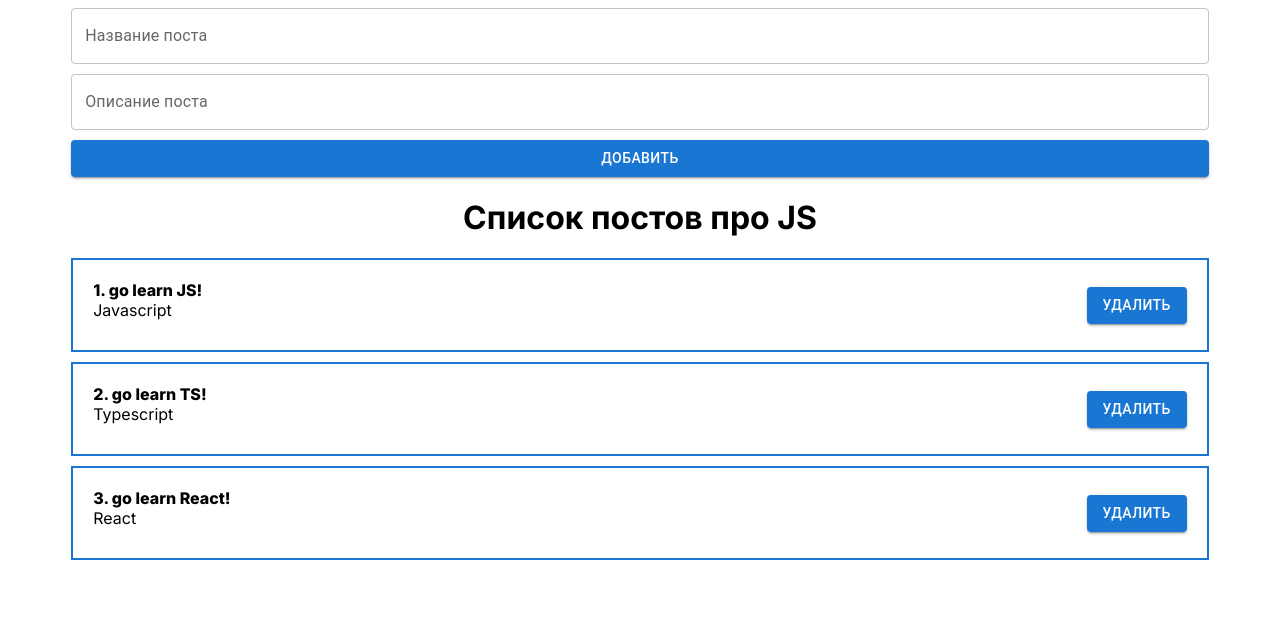
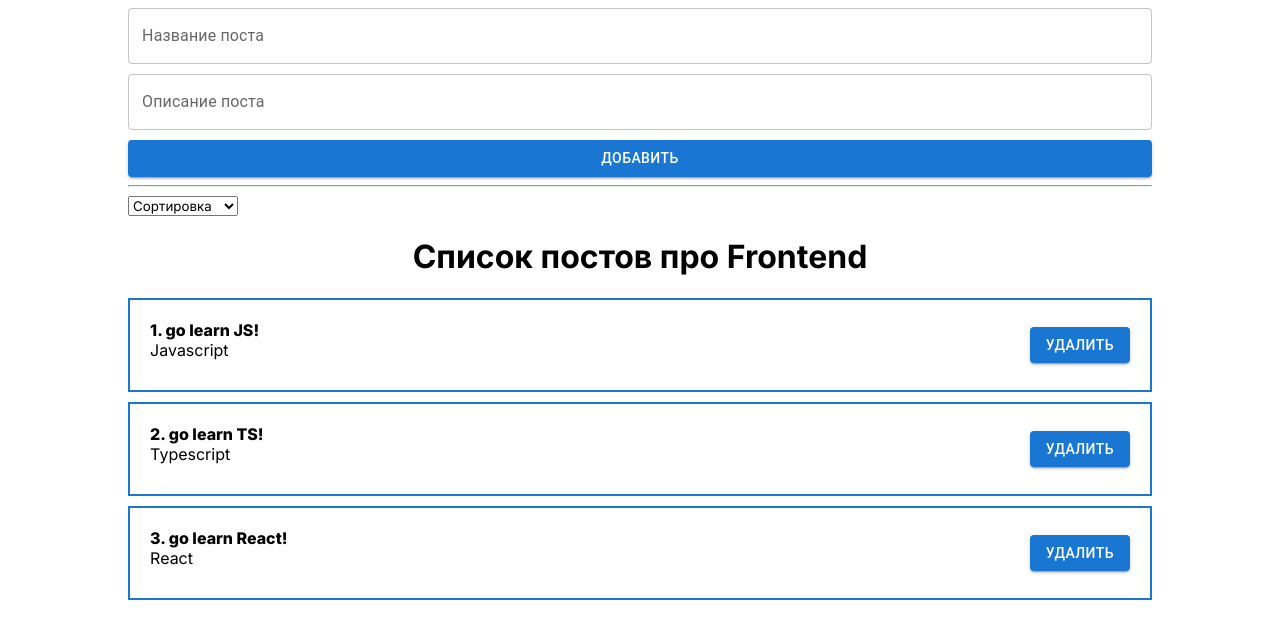
Before and after one commit to ArseniyK1/reactJS-knowledge, a React (Vite) app: page / in a window 1280 px wide. Shown: the top 638 px of the page. Built offline with nearby package versions, Linux system fonts and the light colour scheme.

Commit message:
added sort posts

```diff
--- a/src/App.jsx
+++ b/src/App.jsx
@@ -1,7 +1,9 @@
 import PostList from "./components/PostList/PostList";
 import PostForm from "./components/PostForm/PostForm";
+import styles from "./App.module.css";
 
 import { useState } from "react";
+import MySelect from "./UI/select/MySelect";
 
 function App() {
   const [posts, setPosts] = useState([
@@ -9,6 +11,13 @@ function App() {
     { id: 2, description: "Typescript", title: "go learn TS!" },
     { id: 3, description: "React", title: "go learn React!" },
   ]);
+
+  const [selectedSort, setSelectedSort] = useState("");
+
+  const sortsPosts = (sort) => {
+    setSelectedSort(sort);
+    setPosts([...posts].sort((a, b) => a[sort].localeCompare(b[sort])));
+  };
 
   const onCreateHandler = (newPost) => {
     setPosts([...posts, newPost]);
@@ -19,14 +28,28 @@ function App() {
   };
 
   return (
-    <>
+    <div className={styles.container}>
       <PostForm create={onCreateHandler} />
-      <PostList
-        title="Список постов про JS"
-        posts={posts}
-        onRemove={removePostHandler}
+      <hr className={styles.razdelitelnaya} />
+      <MySelect
+        value={selectedSort}
+        onChange={sortsPosts}
+        defaultValue="Сортировка"
+        options={[
+          { value: "title", name: "По названию" },
+          { value: "description", name: "По описанию" },
+        ]}
       />
-    </>
+      {posts.length !== 0 ? (
+        <PostList
+          title="Список постов про Frontend"
+          posts={posts}
+          onRemove={removePostHandler}
+        />
+      ) : (
+        <div className={styles["post-not-found"]}>Постов не найдено!</div>
+      )}
+    </div>
   );
 }
 
--- a/src/App.module.css
+++ b/src/App.module.css
@@ -1,10 +1,28 @@
+* {
+  box-sizing: border-box;
+  padding: 0;
+}
+
+.container {
+  max-width: 90%;
+  margin: 0 auto;
+}
+
+.razdelitelnaya {
+  width: 90%;
+}
+
 .form {
   display: flex;
   flex-direction: column;
-  width: 90%;
   margin: 0 auto;
 }
 
 .mInputs {
   margin-bottom: 10px !important;
 }
+
+.post-not-found {
+  text-align: center;
+  font-size: 40px;
+}
--- /dev/null
+++ b/src/UI/select/MySelect.jsx
@@ -0,0 +1,24 @@
+import styles from "./MySelect.module.css";
+
+const MySelect = ({ options, defaultValue, value, onChange }) => {
+  return (
+    <select
+      name="filter"
+      id="1"
+      className={styles.filter}
+      value={value}
+      onChange={(event) => onChange(event.target.value)}
+    >
+      <option disabled value="">
+        {defaultValue}
+      </option>
+      {options.map((opt) => (
+        <option key={opt.value} value={opt.value}>
+          {opt.name}
+        </option>
+      ))}
+    </select>
+  );
+};
+
+export default MySelect;
--- /dev/null
+++ b/src/UI/select/MySelect.module.css
@@ -0,0 +1,3 @@
+.filter {
+  margin-left: 5%;
+}
--- a/src/components/PostList/PostList.jsx
+++ b/src/components/PostList/PostList.jsx
@@ -6,7 +6,12 @@ const PostList = ({ title, posts, onRemove }) => {
     <>
       <h1 className={styles["title-list"]}>{title}</h1>
       {posts.map((posts, index) => (
-        <PostItem number={index + 1} posts={posts} onRemove={onRemove} />
+        <PostItem
+          key={index}
+          number={index + 1}
+          posts={posts}
+          onRemove={onRemove}
+        />
       ))}
     </>
   );
```
